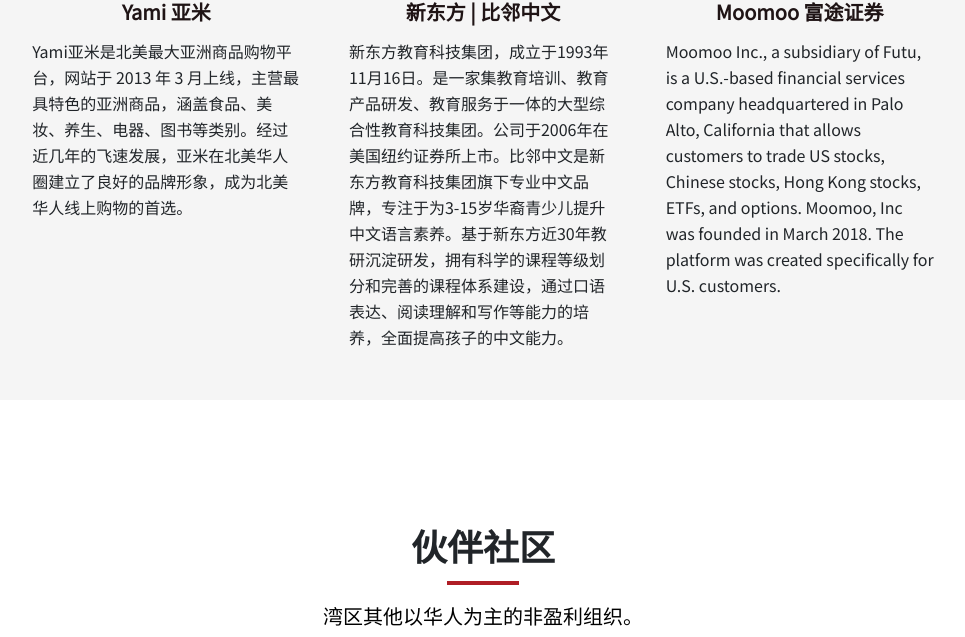
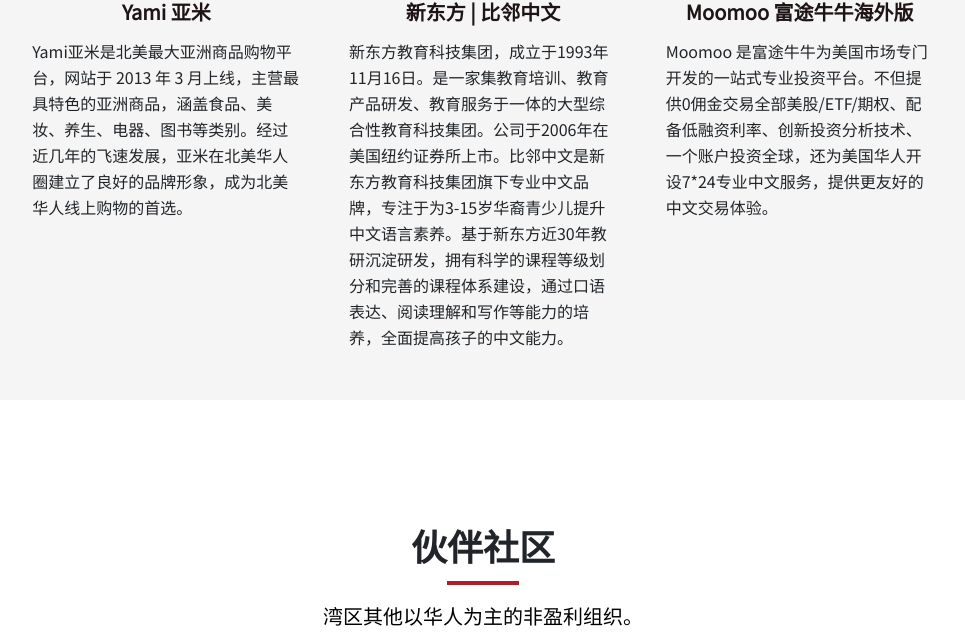
Before and after one commit to ggtkx/ggtkx.github.io, a Jekyll site: the page built from pages/index.md, in a window 1280 px wide and 900 px high, scrolled down 5700 px, cut to the strip 263-900 px from the top of the window. Shown: the whole strip, without its empty margins (157-1122 px from the left). Built offline with Jekyll 4.4.1, drawn with Linux system fonts in a browser that asks for light colours; comment, search, counter and statistics services are not loaded.

Commit message:
wendy's changes (#161)
Co-authored-by: Yufeng Yan (Steven) <keykeyup1997@gmail.com>

```diff
--- a/_data/data-sponsor.yml
+++ b/_data/data-sponsor.yml
@@ -32,9 +32,9 @@
         - name: 新东方 | 比邻中文
           image: https://res.cloudinary.com/zaigezaigu/image/upload/t_auto_eco_compression/v1671156291/zgzg-io-website/%E8%B5%9E%E5%8A%A9/xdf%E6%AF%94%E9%82%BB_zamwyt.png
           description: 新东方教育科技集团，成立于1993年11月16日。是一家集教育培训、教育产品研发、教育服务于一体的大型综合性教育科技集团。公司于2006年在美国纽约证券所上市。比邻中文是新东方教育科技集团旗下专业中文品牌，专注于为3-15岁华裔青少儿提升中文语言素养。基于新东方近30年教研沉淀研发，拥有科学的课程等级划分和完善的课程体系建设，通过口语表达、阅读理解和写作等能力的培养，全面提高孩子的中文能力。
-        - name: Moomoo 富途证券
+        - name: Moomoo 富途牛牛海外版
           image: https://res.cloudinary.com/zaigezaigu/image/upload/v1671323321/zgzg-io-website/%E8%B5%9E%E5%8A%A9/moomoo%E7%AB%96%E7%89%88%E4%B8%8A%E5%B8%82%E7%BB%84%E5%90%88%E6%A0%87%E5%BF%97_%E7%94%BB%E6%9D%BF_1_s3ffsi.png
-          description: Moomoo Inc., a subsidiary of Futu, is a U.S.-based financial services company headquartered in Palo Alto, California that allows customers to trade US stocks, Chinese stocks, Hong Kong stocks, ETFs, and options. Moomoo, Inc was founded in March 2018. The platform was created specifically for U.S. customers.
+          description: Moomoo 是富途牛牛为美国市场专门开发的一站式专业投资平台。不但提供0佣金交易全部美股/ETF/期权、配备低融资利率、创新投资分析技术、一个账户投资全球，还为美国华人开设7*24专业中文服务，提供更友好的中文交易体验。
 
 sponsors-yj-2022:
   sponsor-heading: 2022 云集赞助商
@@ -180,14 +180,14 @@
       elements-div-style-class: col-6 col-lg-3 mb-1
       sponsor-elements:
         - name: Ivy Zhang & Anna Duan Realty Team
-          image: https://res.cloudinary.com/zaigezaigu/image/upload/t_auto_eco_compression/v1671774695/zgzg-io-website/%E8%B5%9E%E5%8A%A9/Ivy_and_Anna_Realty_Team_r7nt04.jpg
+          image: /images/ivy_anna.svg
           description: Ivy Zhang & Anna Duan 团队是 Coldwell Banker 全职资深 Top 地产经纪团队，是 Top Agent Network 的成员，交易过上百套房屋买卖，得到客户们 Zillow 和 Google 全五星好评。团队资源丰富，能在房屋买卖、贷款、投资、装修、出租、设计等方面提供给客户们全方位的服务和咨询。永远将客户的利益放在首位，根据客户的具体情况、需求和预算，帮助客人制定专属地产投资规划。
           website:
         - name: EDS Dance Studio
-          image: https://res.cloudinary.com/zaigezaigu/image/upload/t_auto_eco_compression/v1671774684/zgzg-io-website/%E8%B5%9E%E5%8A%A9/img_v2_99ac18c6-5172-4e93-b14c-23f91a4b448h_feplrg.jpg
+          image: https://imgur.com/Utz6SUg.png
           description: Enjoy Dance Studio 成立于 2016 年，是湾区最大的华人街舞工作室。我们的地点遍布南湾、半岛、东湾等地区。EDS 为学生们提供高水平的 k-pop、hip-hop、爵士、现代舞、机械舞、house、locking、高跟鞋爵士等各类课程。特别于今年，我们开始扩展 hip-hop 宝宝班课程的投入和设计，受到家长们的广泛好评。
         - name: Lusso
-          image: https://res.cloudinary.com/zaigezaigu/image/upload/t_auto_eco_compression/v1671073621/zgzg-io-website/%E8%B5%9E%E5%8A%A9/lusso_logo_gtmb1f.png
+          image: /images/lusso.svg
           description: Lusso 成立于 2017 年，由一批有情怀、具有创新精神的建筑、设计行业专业人士创建。Lusso 坐落于矽谷的中心，拥有 12,000 平方尺的展厅。 Lusso 品牌专注于高端全定制橱柜设计、高端欧橡地板和现代欧式瓷砖。
         - name: Yami亚米
           image: https://res.cloudinary.com/zaigezaigu/image/upload/t_auto_eco_compression/v1671079564/zgzg-io-website/%E8%B5%9E%E5%8A%A9/d665113a07ce78d72928b0b67a254482_0x0_cekjdb.png
@@ -195,16 +195,29 @@
         - name: 新东方 | 比邻中文
           image: https://res.cloudinary.com/zaigezaigu/image/upload/t_auto_eco_compression/v1671156291/zgzg-io-website/%E8%B5%9E%E5%8A%A9/xdf%E6%AF%94%E9%82%BB_zamwyt.png
           description:  新东方教育科技集团，成立于1993年11月16日。是一家集教育培训、教育产品研发、教育服务于一体的大型综合性教育科技集团。公司于2006年在美国纽约证券所上市。比邻中文是新东方教育科技集团旗下专业中文品牌，专注于为3-15岁华裔青少儿提升中文语言素养。基于新东方近30年教研沉淀研发，拥有科学的课程等级划分和完善的课程体系建设，通过口语表达、阅读理解和写作等能力的培养，全面提高孩子的中文能力。
+        - name: Moomoo 富途牛牛
+          image: https://res.cloudinary.com/zaigezaigu/image/upload/t_auto_eco_compression/v1671323321/zgzg-io-website/%E8%B5%9E%E5%8A%A9/moomoo%E7%AB%96%E7%89%88%E4%B8%8A%E5%B8%82%E7%BB%84%E5%90%88%E6%A0%87%E5%BF%97_%E7%94%BB%E6%9D%BF_1_s3ffsi.png
+          description: Moomoo 是富途牛牛为美国市场专门开发的一站式专业投资平台。不但提供0佣金交易全部美股/ETF/期权、配备低融资利率、创新投资分析技术、一个账户投资全球，还为美国华人开设7*24专业中文服务，提供更友好的中文交易体验。
+
     - level-name: gold
       level-heading: 金牌赞助
       elements-div-style-class: col-6 col-lg-3 mb-1
       sponsor-elements:
+        - name: 红叶故事
+          image: https://res.cloudinary.com/zaigezaigu/image/upload/t_auto_eco_compression/v1670217975/zgzg-io-website/%E8%B5%9E%E5%8A%A9/%E7%BA%A2%E5%8F%B6%E6%95%85%E4%BA%8B_ykfnpr.png
+          description: 红叶故事，可以视频聊天的北美婚恋交友App。来红叶朋友圈晒生活，浏览周围单身小伙伴的动态，发送照片，语音和表情。
+        - name: Robinland
+          image: https://res.cloudinary.com/zaigezaigu/image/upload/t_auto_eco_compression/v1670480775/zgzg-io-website/%E8%B5%9E%E5%8A%A9/Robinland_logo2_ikkfxd.png
+          description: Robinland 是去中心化金融与传统金融之间的桥梁,旨在降低房地产投资⻔槛,让普罗大众能享受到机构投资者才能获得的收益。
         - name: Steve Chen
           image: https://res.cloudinary.com/zaigezaigu/image/upload/t_auto_eco_compression/v1670217971/zgzg-io-website/%E8%B5%9E%E5%8A%A9/Steven_Chen_sq_vmjs70.png
           description: Steve Chen 资深房屋贷款经理，富国银行2021年全国购房贷款排名第一。十多年实战经验，精通涉及Relocation，RSU收入及海外资产的贷款。团队专业高效，客户满分评价。欢迎随时致电咨询：Cell:408-805-1888 Email:Steve.T.Chen@wellsfargo.com
-        - name: 红叶故事
-          image: https://res.cloudinary.com/zaigezaigu/image/upload/t_auto_eco_compression/v1670217975/zgzg-io-website/%E8%B5%9E%E5%8A%A9/%E7%BA%A2%E5%8F%B6%E6%95%85%E4%BA%8B_ykfnpr.png
-          description: 红叶故事，可以视频聊天的北美婚恋交友App。来红叶朋友圈晒生活，浏览周围单身小伙伴的动态，发送照片，语音和表情。
+        - name: Keep
+          image: https://res.cloudinary.com/zaigezaigu/image/upload/t_auto_eco_compression/v1673154265/zgzg-io-website/%E8%B5%9E%E5%8A%A9/keep_zgzg_logo_folnui.jpg
+          description: Keep - 中国排名第一的互联网健身App。致力于打造室内健身教学，户外跑步、骑行等多种类热门健身方式，同时提供科学健康饮食指导、装备购买等一站式运动解决方案。2021年底，Keep旗下运动器械品牌正式入驻北美亚马逊电商平台，将Keep高性价比，更专业的运动器械、运动服饰等带给北美用户。
+        - name: 老板电器
+          image: https://res.cloudinary.com/zaigezaigu/image/upload/t_auto_eco_compression/v1673154553/zgzg-io-website/%E8%B5%9E%E5%8A%A9/%E8%80%81%E6%9D%BF%E7%94%B5%E5%99%A8zgzg_logo_ko4gbq.jpg
+          description: 老板电器-全球高端厨电领导者，专注于厨房电器行业45年。2015-2023年，老板电器油烟机、灶具连续八年全球销量第一，同时还接连荣获具有“设计界奥斯卡之称”的德国红点奖、IF奖，美国GoodDesign奖等60多项国际设计大奖，拥有超过2000多项的专利技术。老板电器已经进入全球25个国家和地区，畅销全球五大洲。
 
     - level-name: food
       level-heading: 餐饮赞助
@@ -212,7 +225,7 @@
       sponsor-elements:
         - name: helion 一番膳意
           image: https://res.cloudinary.com/zaigezaigu/image/upload/t_auto_eco_compression/v1670480731/zgzg-io-website/%E8%B5%9E%E5%8A%A9/helion%E4%B8%80%E7%95%AA%E8%86%B3%E6%84%8F_vfky2d.png
-          description: 一番膳意是解放双手的首选！经名厨精心炮制，用野生三文鱼或金枪鱼，零添加。可口、营养又方便，加热 90 秒即可食用！不管是工作午餐、加班，还是周末宅家，一番膳意带给你“食材讲究，一点也不将就”的一餐。
+          description: 星级厨师+新鲜食材+先进的“锁鲜技术”= 美味+方便的完美组合！食材讲究，一点也不将就。
 
     - level-name: media
       level-heading: 媒体合作
@@ -240,6 +253,4 @@
 
         - name: Uphonest
           image: https://res.cloudinary.com/zaigezaigu/image/upload/t_auto_eco_compression/v1670217981/zgzg-io-website/%E8%B5%9E%E5%8A%A9/UpHonest_Capital_pnhiyf.png
-          description: "UpHonest Capital 威诚资本成立于2015年，由硅谷知名投资人郭威创立，以全球化视角，专注投资硅谷和中国的早期优质初创企业。成立至今，机构累计投资超过 400 家初创企业，30 个独角兽项目。知名案例包括 Hims&Hers (NYSE:HIMS)、Vicarious Surgical (NYSE:RBOT)、Knightscope (NASDAQ: KSCP)、\
-                        SCOUT (ASX：SCT.AU)、Instacart、Grubmarket、Lime、Checkr、Rippling、Dialpad、Boom Supersonic、Ironclad、Rescale 等。UpHonest Capital 立足跨境创新，通过运营旗下拥有 10w+ 影响力的科技自媒体、国际化孵化加速平台、覆盖硅谷科技人才的智库与活跃的创业者社群等多元业态，深耕早期孵\
-                          化投资，构建了独特且完善的早期跨境投资生态，赋能未来创变者。"
+          description: UpHonest Capital威诚资本成立于2015年，由硅谷知名投资人郭威创立 ，以全球化视角 ，专注投资硅谷和中国的早期优质初创企业。成立至今，机构累计投资超过400家初创企业，30个独角兽项目。
--- a/_layouts/sponsorship.html
+++ b/_layouts/sponsorship.html
@@ -17,7 +17,7 @@
     <div class="container py-6">
         <div class="row">
             <div class="col pb-3 text-center">
-                <h1 class="underline">2022春晚/游园</h1>
+                <h1 class="underline">2023兔年春晚和游园</h1>
             </div>
         </div>
         <p class="sponsor-body">“载歌在谷”春晚是以湾区各大高科技公司员工为贡献主体举办的数千人规模春节系列活动，也是湾区规格最高，受众最广的春节晚会之一，总筹备工作超过 150 天。
```
